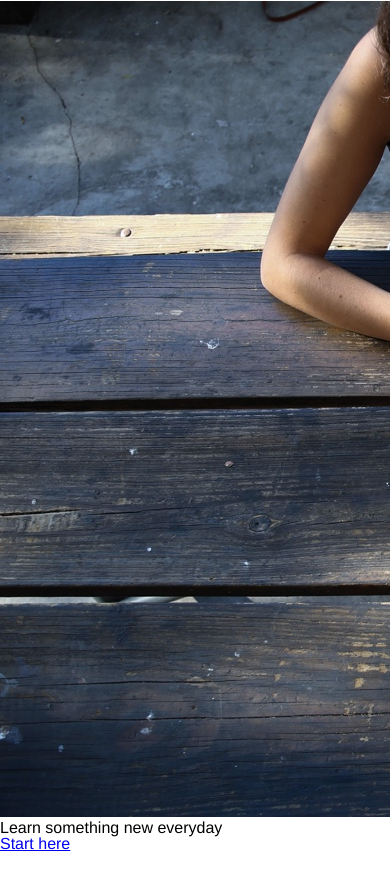
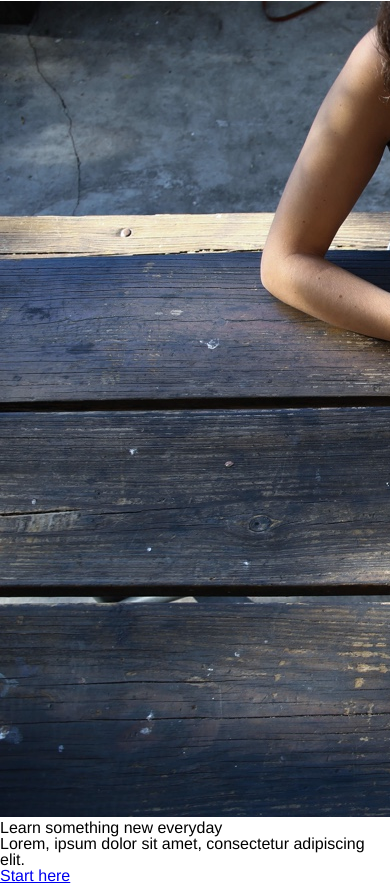
Before and after one commit to EvelinaLarsson/capstone, a plain HTML site: page index.html in a window 390 px wide. Shown: the part 63-947 px from the top of the page. Before the commit the page ends 915 px from the top, so only its background shows below. Drawn offline with Linux system fonts and the light colour scheme.

Commit message:
Fine tuned HTML, header code changed to fit responsiveness

```diff
--- a/index.html
+++ b/index.html
@@ -44,19 +44,18 @@
     </nav>
 
 <!--Main header section-->
-    <header class="main-banner">
-      <div class="left main">
-        <div class="main-image">
-          <img src="resources/images/banner.jpg" alt="People studying around a table">
-        </div>
+    <div class="main-banner">
+      <div class="main-image">
+        <img src="resources/images/banner.jpg" alt="People studying around a table">
       </div>
       <div class="right main">
         <span class="headline">Learn something new everyday</span>
+        <p class="body">Lorem, ipsum dolor sit amet, consectetur adipiscing elit.</p>
         <div class="button">
-          <a href="#"><span>Start here</span></a>
+          <a href="#">Start here</a>
         </div>
       </div>
-    </header>
+    </div>
 
 <!--Section 2, highlights and articles-->
     <div class="two-column">
```
